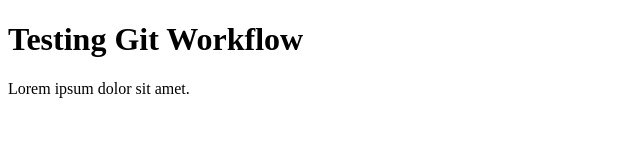
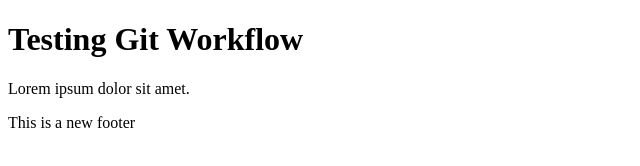
Before and after one commit to sopheakmen-pse/git-workflow-1, a plain HTML site: page index.html in a window 1280 px wide. Shown: the whole page, without its empty margins (0-640 px from the left). Drawn offline with Linux system fonts and the light colour scheme.

Commit message:
Update index.html: Add a new paragraph as footer

```diff
--- a/index.html
+++ b/index.html
@@ -11,6 +11,7 @@
 <body>
     <h1>Testing Git Workflow</h1>
     <p>Lorem ipsum dolor sit amet.</p>
+    <p>This is a new footer</p>
 
     <script src="src/js/index.js"></script>
 </body>
```
